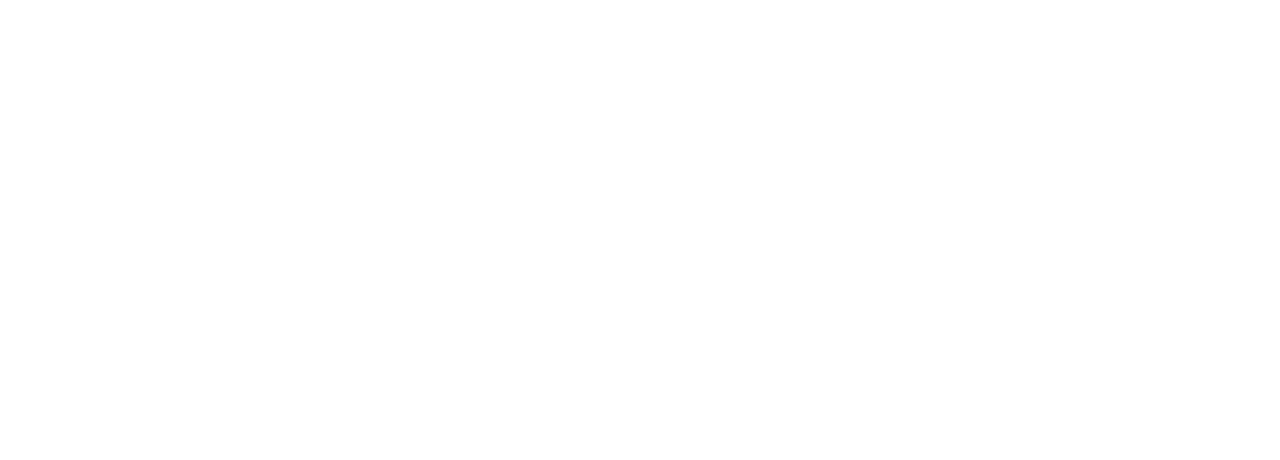
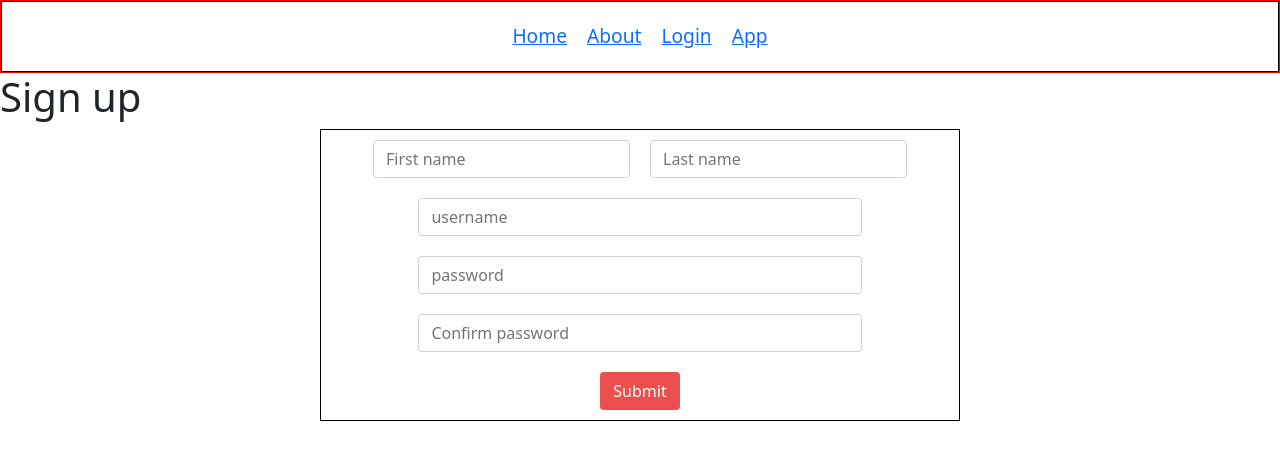
Before and after one commit to mattazz/HeartTrack, a React (Vite) app: page /signup in a window 1280 px wide. Before the commit this address had no page. Shown: the top 460 px of the page. Built offline with nearby package versions, Linux system fonts and the light colour scheme.

Commit message:
added more components and user submission and post

```diff
--- a/package.json
+++ b/package.json
@@ -10,9 +10,10 @@
     "lint": "eslint .",
     "preview": "vite preview",
     "deploy": "gh-pages -d dist",
-    "start": "nodemon serve/index.js",
+    "start": "nodemon server/index.js",
     "build:local": "vite build --mode development",
-    "build:prod": "vite build --mode production"
+    "build:prod": "vite build --mode production",
+    "build-start": "vite build && nodemon server/index.js"
   },
   "dependencies": {
     "gh-pages": "^6.1.1",
--- a/src/Login.jsx
+++ b/src/Login.jsx
@@ -1,12 +1,49 @@
+import { useState} from "react";
+import { Link } from "react-router-dom";
 import Navbar from "./Navbar";
 
-function Login(){
-return(
-    <>
-    <Navbar />
-    <h1>Login</h1>
-    </>
-)
+
+function Login() {
+
+    const [username, setUsername] = useState('');
+    const [password, setPassword] = useState('');
+
+    function handleSubmit() {
+        console.log(`Handlesubmit`);
+
+        fetch('/login', {
+            method: 'POST',
+            headers: {
+                'Content-Type': 'application/json'
+            },
+            body: JSON.stringify({ username, password }),
+        })
+            .then((response) => response.json())
+            .then((data) => {
+                console.log(`Success: ${data}`);
+            })
+            .catch((error) => {
+                console.error(`Error: ${error}`)
+            })
+    }
+
+    return (
+        <>
+            <Navbar />
+            <h1>Login</h1>
+
+            <form onSubmit={handleSubmit}>
+                <label htmlFor="username"></label>
+                <input id="username" name="username" type="text" placeholder="username" value={username}
+                    onChange={(e) => setUsername(e.target.value)} />
+                <label htmlFor="password"></label>
+                <input name="password" type="password" placeholder="password" value={password} onChange={(e) => setPassword(e.target.value)} />
+                <button type="submit">Submit</button>
+            </form>
+
+            <p>No account yet? Sign up <Link to="/signup">here</Link></p>
+        </>
+    )
 }
 
 export default Login;
--- a/src/MainApp.jsx
+++ b/src/MainApp.jsx
@@ -4,6 +4,7 @@ import App from './App'
 import Login from './Login';
 import Home from './Home';
 import About from './About';
+import Signup from './Signup';
 
 // Styles
 import './styles.css'
@@ -13,11 +14,13 @@ function MainApp(){
     return(
         <div>
             <Routes>
-                <Route path='/' element={<App/>} />
+                <Route path='/' element={<Home/>} />
                 <Route path='/app' element={<App/>} />
                 <Route path='/home' element={<Home/>} />
                 <Route path='/login' element={<Login />} />
                 <Route path='/about' element={<About />} />
+                <Route path='/signup' element={<Signup />} />
+
             </Routes>
         </div>
     )
--- /dev/null
+++ b/src/Signup.jsx
@@ -0,0 +1,66 @@
+import { useState } from "react"
+import Navbar from "./Navbar"
+
+
+function Signup() {
+
+    const [username, setUsername] = useState('');
+    const [password, setPassword] = useState('');
+    const [firstName, setFirstName] = useState('');
+    const [lastName, setLastName] = useState('');
+    const [confirmPassword, setConfirmPassword] = useState('');
+
+    function handleSubmit() {
+        fetch('/signup', {
+            method: 'POST',
+            headers: {
+                'Content-Type': 'application/json',
+            },
+            body: JSON.stringify({ firstName, lastName, username, password, confirmPassword }),
+        })
+            .then((response) => response.json())
+            .then((data) => {
+                console.log('POST user signup Success:', data);
+            })
+            .catch((error) => {
+                console.error('POST user signup Error:', error);
+            });
+    }
+
+
+    return (
+        <>
+            <Navbar />
+            <h1>Sign up</h1>
+
+            <div onSubmit={handleSubmit} className="flex" id="signup-container">
+                <form>
+                    <div className="form-flex-row">
+                        <label htmlFor="first-name"></label>
+                        <input type="name" name="first-name" placeholder="First name" value={firstName} onChange={(e) => setFirstName(e.target.value)} />
+
+                        <label htmlFor="last-name"></label>
+                        <input type="name" name="last-name" placeholder="Last name" value={lastName} onChange={(e) => setLastName(e.target.value)} />
+                    </div>
+
+                    <div className="form-flex-col">
+                        <label htmlFor="username"></label>
+                        <input type="text" name="username" placeholder="username" value={username} onChange={(e) => setUsername(e.target.value)} />
+
+                        <label htmlFor="password"></label>
+                        <input type="password" name="password" placeholder="password" value={password} onChange={(e) => setPassword(e.target.value)} />
+
+                        <label htmlFor="confirm-password"></label>
+                        <input type="password" name="confirm-password" placeholder="Confirm password" value={confirmPassword} onChange={(e) => setConfirmPassword(e.target.value)} />
+                    </div>
+
+                    <button type="submit"> Submit </button>
+
+                </form>
+            </div>
+        </>
+    )
+}
+
+
+export default Signup
--- a/src/styles.css
+++ b/src/styles.css
@@ -6,6 +6,35 @@ body{
   text-align: center;
   color: rgb(234, 28, 28);
 }
+
+.flex{
+  display: flex;
+  justify-content: center;
+  align-items: center;
+  text-align: center;
+}
+
+.form-flex-col{
+  display: flex;
+  flex-direction: column;
+  align-items: center;
+}
+
+.form-flex-row{
+  display: flex;
+  flex-direction: row;
+  align-items: center;
+}
+
+#signup-container{
+  display: flex;
+  justify-content: center;
+  align-items: center;
+  border: 1px solid black;
+  width: 50%;
+  margin: auto;
+}
+
 
 #main-nav{
 
@@ -54,9 +83,9 @@ body{
   justify-content: center;
 }
 
+
 button {
   margin: 10px;
-  /* Add Bootstrap button classes */
   display: inline-block;
   font-weight: 400;
   color: white;
```
Also changed, not shown: 1 other file (tests, documents, lock files or other folders).
